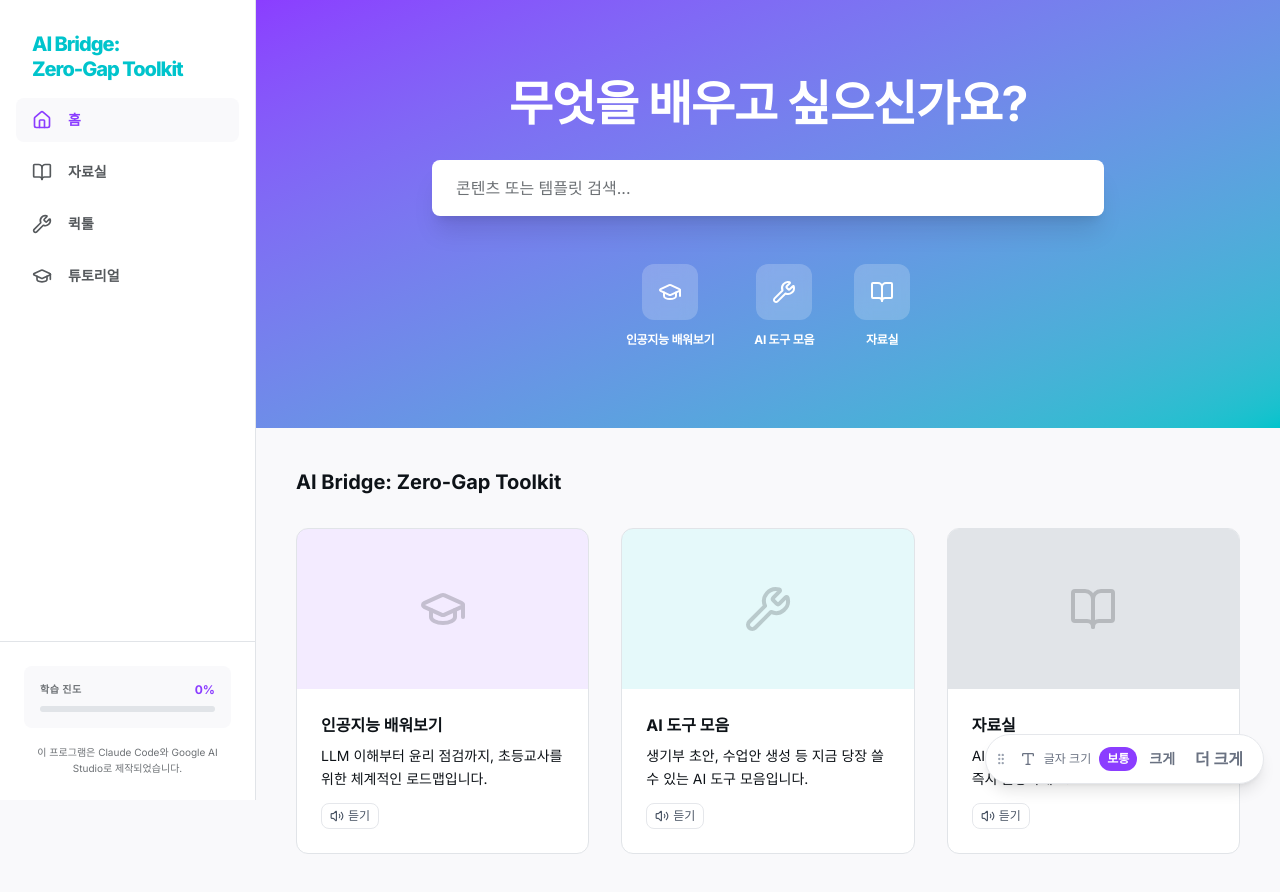
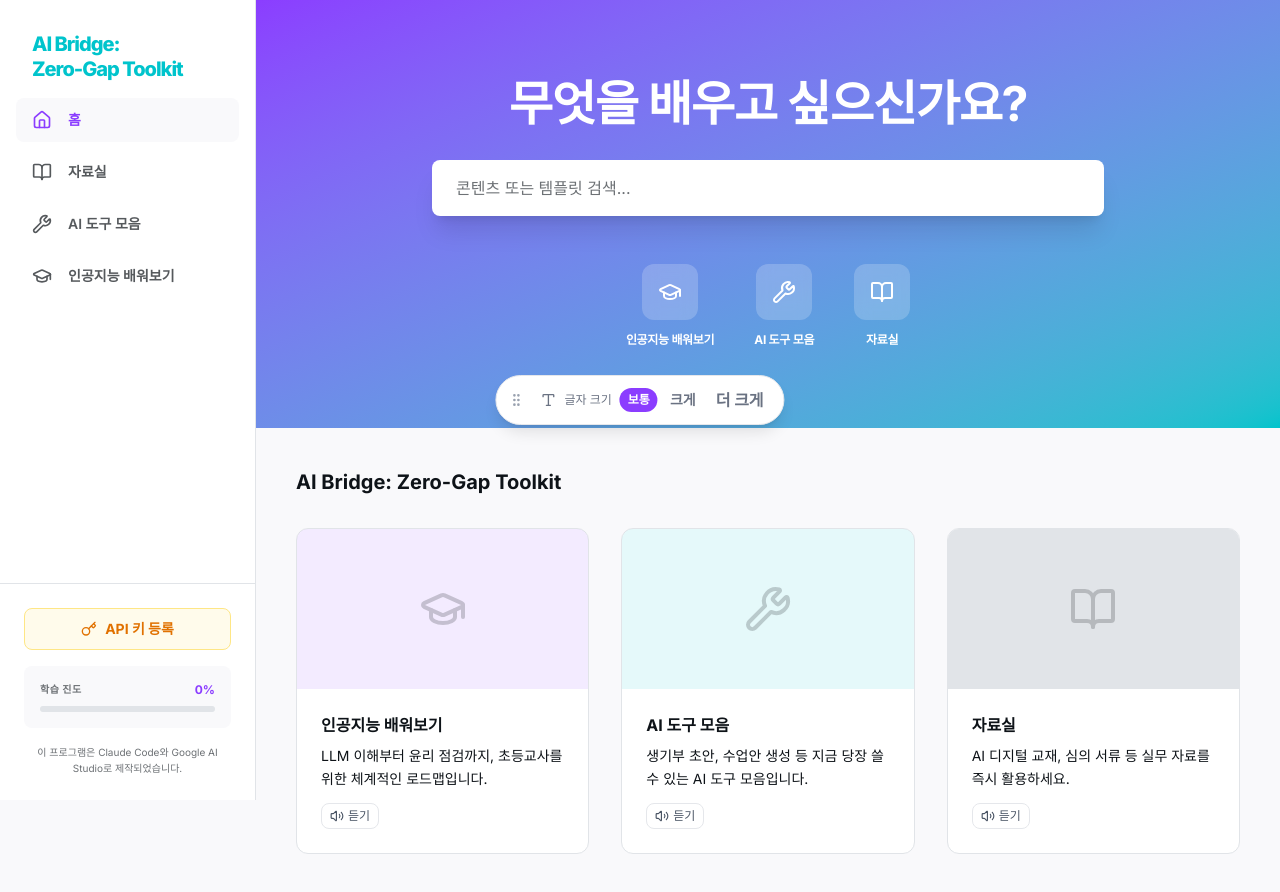
Before and after one commit to jch4825/AI_bridge_test_v0.1, a React (Vite) app: page / in a window 1280 px wide. Built offline with nearby package versions, Linux system fonts and the light colour scheme.

Commit message:
Add files via upload

```diff
--- a/src/components/AccessibilityWidget.tsx
+++ b/src/components/AccessibilityWidget.tsx
@@ -87,6 +87,10 @@
       x: startPos.x,
       y: startPos.y,
     };
+
+    // Modern way to handle dragging: capture the pointer
+    (e.target as HTMLElement).setPointerCapture(e.pointerId);
+
     setPos(startPos);
     setDragging(true);
     e.preventDefault();
@@ -98,9 +102,12 @@
     { value: 'xlarge', label: '더 크게', size: 'text-base' },
   ];
 
-  const style: React.CSSProperties = pos
-    ? { left: pos.x, top: pos.y, right: 'auto', bottom: 'auto' }
-    : { right: 16, bottom: 16 };
+  const style: React.CSSProperties = {
+    ...(pos
+      ? { left: pos.x, top: pos.y, right: 'auto', bottom: 'auto', transform: 'none' }
+      : { left: '50%', top: '50%', transform: 'translate(-50%, -50%)', right: 'auto', bottom: 'auto' }),
+    touchAction: 'none' // Prevent scrolling while dragging on mobile
+  };
 
   return (
     <div
@@ -114,11 +121,12 @@
         onPointerDown={handleDragStart}
         aria-label="위젯 이동 (드래그)"
         title="드래그해서 위치 이동"
-        className={`flex items-center px-1 py-1 rounded-full text-gray-400 hover:text-gray-700 hover:bg-gray-100 ${
+        style={{ touchAction: 'none' }}
+        className={`flex items-center px-2 py-2 rounded-full text-gray-400 hover:text-gray-700 hover:bg-gray-100 ${
           dragging ? 'cursor-grabbing' : 'cursor-grab'
         }`}
       >
-        <GripVertical size={14} />
+        <GripVertical size={16} />
       </button>
       <Type size={16} className="text-gray-500" aria-hidden />
       <span className="text-xs text-gray-500 font-medium hidden sm:inline">글자 크기</span>
--- a/src/components/Sidebar.tsx
+++ b/src/components/Sidebar.tsx
@@ -1,5 +1,5 @@
-import React from 'react';
-import { Home, BookOpen, Wrench, GraduationCap, CheckCircle2 } from 'lucide-react';
+import React, { useState } from 'react';
+import { Home, BookOpen, Wrench, GraduationCap, CheckCircle2, Key, X } from 'lucide-react';
 import { ViewType, Module } from '../types';
 import { modules, lessons } from '../data/tutorialData';
 import { motion } from 'motion/react';
@@ -15,14 +15,31 @@
 }
 
 export default function Sidebar({ currentView, onViewChange, selectedModule, onSelectModule, completedLessons, isOpen, onClose }: SidebarProps) {
+  const [showApiModal, setShowApiModal] = useState(false);
+  const [apiKeyInput, setApiKeyInput] = useState('');
+
+  const hasApiKey = (() => {
+    const key = localStorage.getItem('gemini-api-key');
+    return !!(key && key.length > 10);
+  })();
+
+  const saveApiKey = () => {
+    if (apiKeyInput.trim().length > 10) {
+      localStorage.setItem('gemini-api-key', apiKeyInput.trim());
+      setShowApiModal(false);
+      setApiKeyInput('');
+      window.location.reload();
+    }
+  };
+
   const totalLessons = lessons.length;
   const completedCount = completedLessons.filter(id => lessons.some(l => l.id === id)).length;
   const progressPercent = totalLessons > 0 ? Math.round((completedCount / totalLessons) * 100) : 0;
   const menuItems = [
     { id: 'home', label: '홈', icon: Home },
     { id: 'resources', label: '자료실', icon: BookOpen },
-    { id: 'tools', label: '퀵툴', icon: Wrench },
-    { id: 'tutorial', label: '튜토리얼', icon: GraduationCap },
+    { id: 'tools', label: 'AI 도구 모음', icon: Wrench },
+    { id: 'tutorial', label: '인공지능 배워보기', icon: GraduationCap },
   ] as const;
 
   return (
@@ -50,7 +67,7 @@
               <button
                 key={item.id}
                 onClick={() => {
-                  onViewChange(item.id);
+                  onViewChange(item.id as ViewType);
                   onClose?.();
                 }}
                 className={`w-full flex items-center gap-4 px-4 py-3 rounded-lg text-sm font-semibold transition-all duration-200 ${
@@ -97,6 +114,17 @@
       </nav>
 
       <div className="p-6 mt-auto border-t border-canva-border flex flex-col gap-4 shrink-0">
+        <button
+          onClick={() => setShowApiModal(true)}
+          className={`flex items-center justify-center gap-2 px-4 py-2.5 rounded-lg text-sm font-bold border transition-colors w-full ${
+            hasApiKey
+              ? 'bg-green-50 text-green-600 border-green-200 hover:bg-green-100'
+              : 'bg-amber-50 text-amber-600 border-amber-200 hover:bg-amber-100'
+          }`}
+        >
+          <Key size={16} />
+          {hasApiKey ? 'API 연결됨' : 'API 키 등록'}
+        </button>
         <div className="bg-canva-bg rounded-lg p-4">
           <div className="flex items-center justify-between mb-2">
             <span className="text-[10px] font-bold text-canva-gray uppercase tracking-wider">학습 진도</span>
@@ -111,6 +139,70 @@
         </p>
       </div>
       </aside>
+
+      {showApiModal && (
+        <div className="fixed inset-0 z-[200] flex items-center justify-center bg-black/50 px-4">
+          <div className="bg-white rounded-2xl shadow-xl w-full max-w-md p-6">
+            <div className="flex items-center justify-between mb-4">
+              <h3 className="font-bold text-base">Gemini API 키 등록</h3>
+              <button onClick={() => setShowApiModal(false)} className="text-gray-400 hover:text-gray-600">
+                <X size={20} />
+              </button>
+            </div>
+            <p className="text-sm text-gray-500 mb-2">
+              <a href="https://aistudio.google.com/app/apikey" target="_blank" rel="noopener noreferrer" className="text-canva-purple font-bold hover:underline">Google AI Studio</a>에서 발급한 API 키를 입력하세요.<br />
+              키는 브라우저에만 저장되며 서버로 전송되지 않습니다.
+            </p>
+            <div className="flex justify-end mb-4">
+              <button
+                onClick={() => {
+                  window.location.href = '?lesson=l1-4';
+                }}
+                className="text-[11px] font-bold text-canva-purple bg-canva-purple/10 px-2.5 py-1 rounded hover:bg-canva-purple/20 transition-colors"
+              >
+                💡 API 등록 방법 안내
+              </button>
+            </div>
+            <input
+              type="password"
+              value={apiKeyInput}
+              onChange={e => setApiKeyInput(e.target.value)}
+              onKeyDown={e => e.key === 'Enter' && saveApiKey()}
+              placeholder="AIza..."
+              className="w-full border border-gray-300 rounded-xl px-4 py-3 text-sm font-mono mb-4 focus:outline-none focus:ring-2 focus:ring-canva-purple/30"
+              autoFocus
+            />
+            <button
+              onClick={saveApiKey}
+              disabled={apiKeyInput.trim().length <= 10}
+              className="w-full py-3 bg-canva-purple text-white rounded-xl font-bold text-sm disabled:opacity-40 transition-opacity mb-3"
+            >
+              저장하기
+            </button>
+            {hasApiKey && (
+              <>
+                <div className="border-t border-gray-100 pt-3">
+                  <p className="text-xs text-gray-500 mb-2">
+                    공용 PC를 사용 중이라면 사용 후 키를 꼭 해제해 주세요.
+                  </p>
+                  <button
+                    onClick={() => {
+                      if (window.confirm('저장된 API 키를 삭제하시겠습니까?\n브라우저에서 완전히 제거됩니다.')) {
+                        localStorage.removeItem('gemini-api-key');
+                        setShowApiModal(false);
+                        window.location.reload();
+                      }
+                    }}
+                    className="w-full py-2.5 border border-red-200 text-red-600 rounded-xl font-bold text-sm hover:bg-red-50 transition-colors"
+                  >
+                    API 연결 끊기
+                  </button>
+                </div>
+              </>
+            )}
+          </div>
+        </div>
+      )}
     </>
   );
 }
--- a/src/components/TopNav.tsx
+++ b/src/components/TopNav.tsx
@@ -27,7 +27,7 @@
   const navItems = [
     { id: 'home' as ViewType, label: '홈', icon: Home },
     { id: 'resources' as ViewType, label: '자료실', icon: BookOpen },
-    { id: 'tutorial' as ViewType, label: '튜토리얼', icon: GraduationCap },
+    { id: 'tutorial' as ViewType, label: '인공지능 배워보기', icon: GraduationCap },
   ];
 
   return (
@@ -41,7 +41,7 @@
             AI Bridge
           </button>
           <span className="text-gray-300 text-xs">·</span>
-          <span className="text-sm font-bold text-gray-500">Quick Tools</span>
+          <span className="text-sm font-bold text-gray-500">AI 도구 모음</span>
         </div>
 
         <div className="flex items-center gap-1">
@@ -111,7 +111,7 @@
                   </p>
                   <button
                     onClick={() => {
-                      if (confirm('저장된 API 키를 삭제하시겠습니까?\n브라우저에서 완전히 제거됩니다.')) {
+                      if (window.confirm('저장된 API 키를 삭제하시겠습니까?\n브라우저에서 완전히 제거됩니다.')) {
                         localStorage.removeItem('gemini-api-key');
                         setShowApiModal(false);
                         window.location.reload();
```
